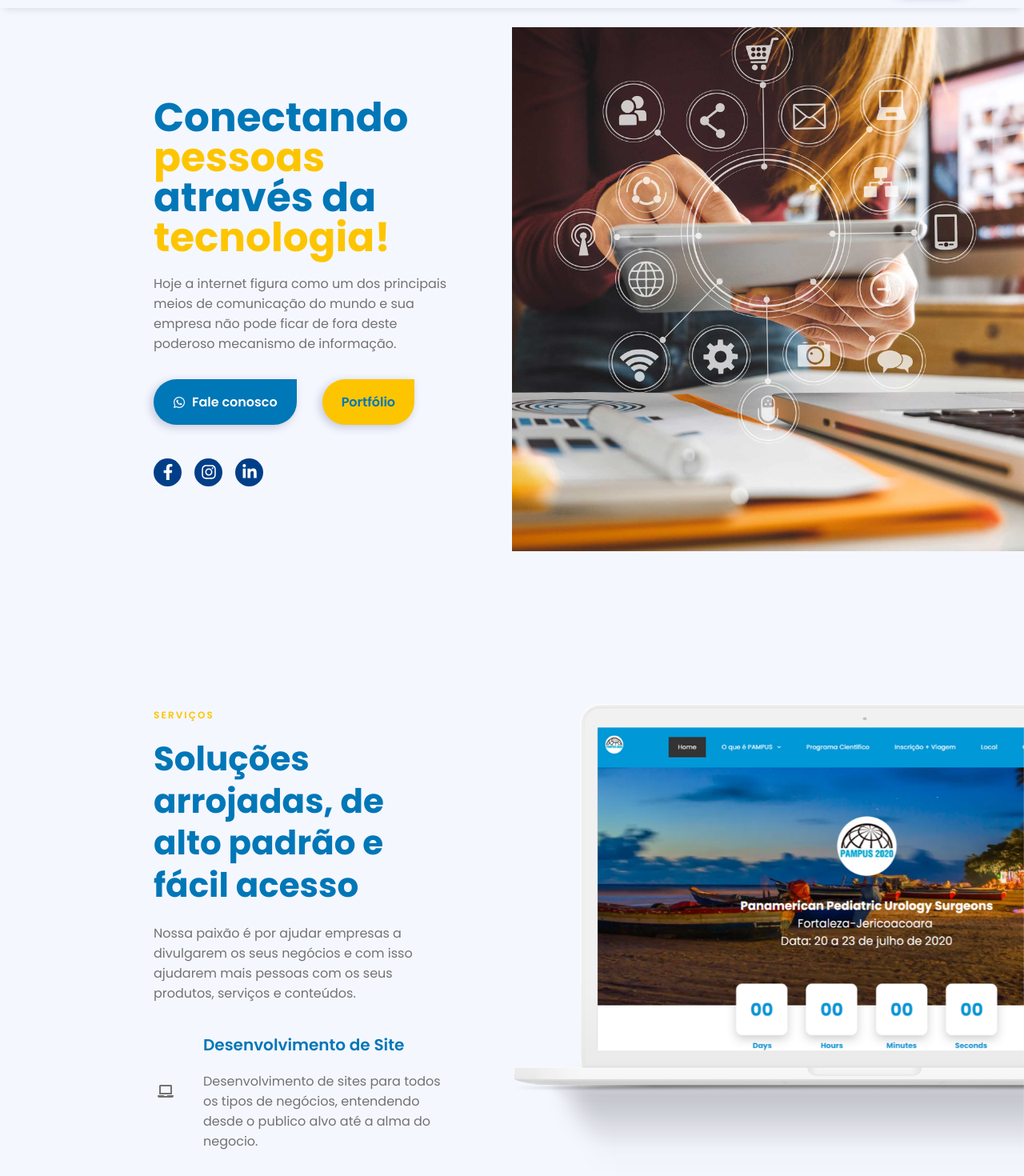
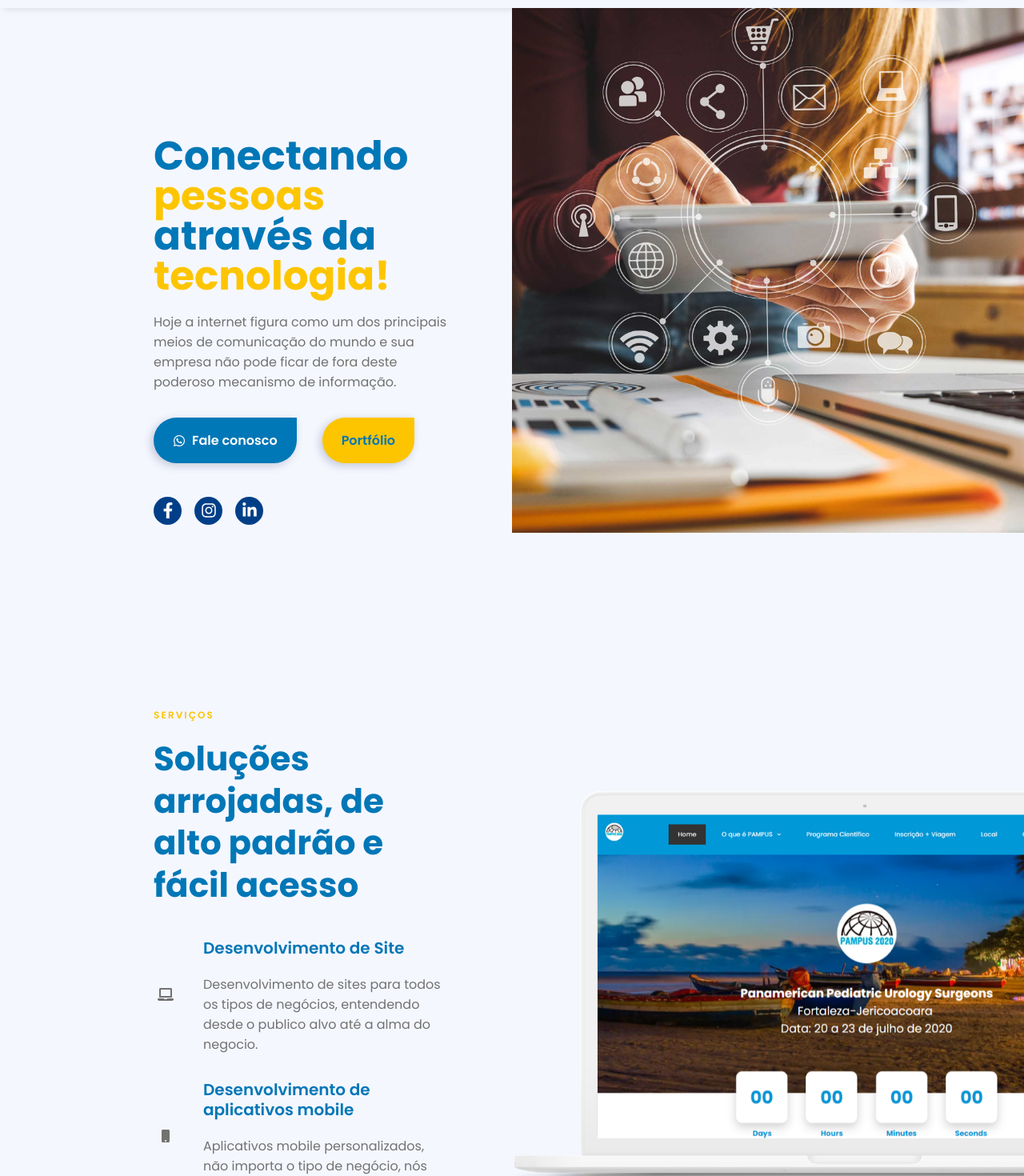
Before and after one commit to beaslins/worksmidia, a Next.js app: page / in a window 1280 px wide. Shown: the part 80-1550 px from the top of the page at 80% size. Built offline with nearby package versions, Linux system fonts and the light colour scheme.

Commit message:
updated styles

```diff
--- a/pages/index.js
+++ b/pages/index.js
@@ -105,7 +105,7 @@ function Home() {
                         <div className="box-title">
                             <h4 className="sub-title">Serviços</h4>
                             <h2 className="title">Soluções arrojadas, de alto padrão e fácil acesso</h2>
-                            <p>Nossa paixão é por ajudar empresas a divulgarem os seus negócios e com isso ajudarem mais pessoas com os seus produtos, serviços e conteúdos.</p>
+                            {/*<p>Nossa paixão é por ajudar empresas a divulgarem os seus negócios e com isso ajudarem mais pessoas com os seus produtos, serviços e conteúdos.</p>*/}
                         </div>
 
                         <div className="services-list">
--- a/public/styles/home.css
+++ b/public/styles/home.css
@@ -1,7 +1,7 @@
 /* Home */
 section.home-banner {
     height: calc(100vh - 90px);
-    align-items: center;
+    align-items: flex-start;
 
     display: grid;
     grid-template-columns: 50% 50%;
@@ -12,6 +12,8 @@ section.home-banner div.box-title {
     margin-left: auto;
     padding-right: 5em;
     width: 70%;
+
+    margin-top: 10em;
 }
 section.home-banner div.home-image img.image {
     width: 100%;
@@ -32,10 +34,7 @@ section.home-banner h1.title {
     line-height: 1;
     margin-bottom: 0.4em;
 }
-section.home-banner {
-    align-items: center;
-    justify-content: space-between;
-}
+
 
 section.home-whyus {
     padding-top: 5em;
@@ -116,9 +115,10 @@ section.home-whyus .icon {
 /* End Bases */
 
 section.home-services {
-    align-items: flex-start;
+    align-items: center;
     justify-content: center;
     padding-top: 10em;
+    margin-bottom: 5em;
 }
 section.home-services div.content, section.home-services div.image {
     width: 50%;
```
